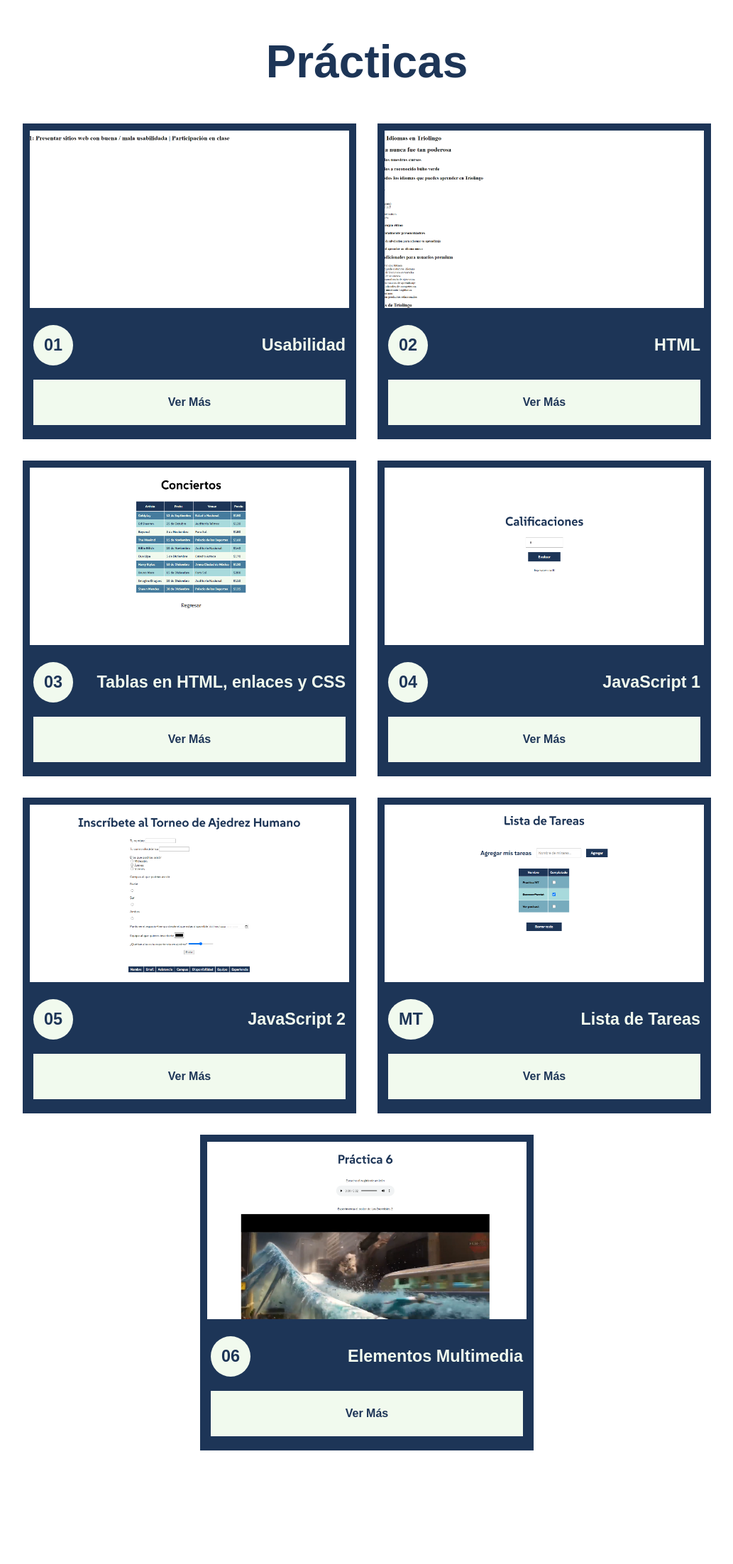
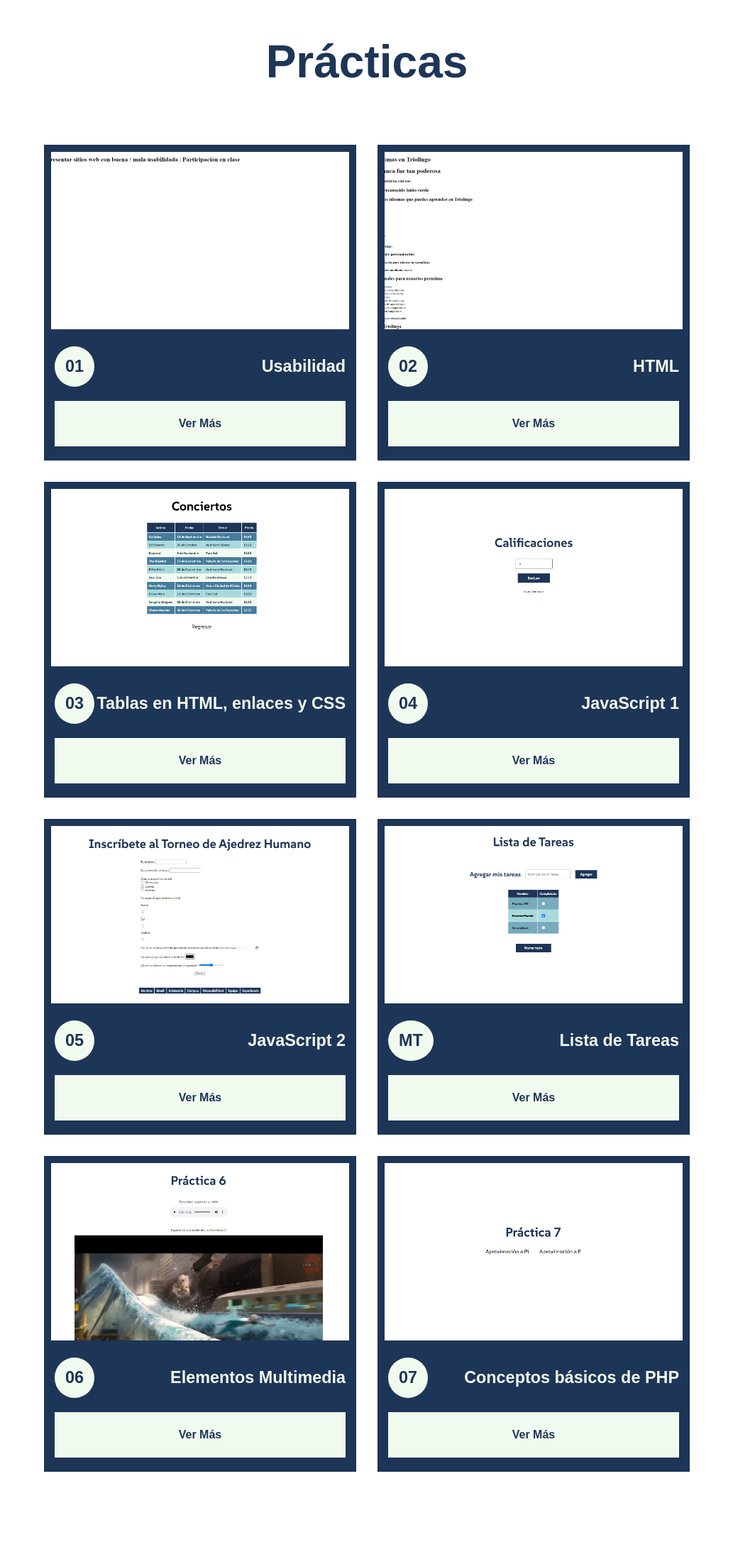
Before and after one commit to AlexCayd/programacion-internet, a PHP site: page / in a window 1280 px wide. Shown: the part 78-2282 px from the top of the page at 71% size, without its empty margins (123-1156 px from the left). Before the commit the page ends 2122 px from the top, so only its background shows below. Run offline with PHP 8.4, Linux system fonts and the light colour scheme; some web fonts are replaced.

Commit message:
Añadir practica 7

```diff
--- a/index.html
+++ b/index.html
@@ -98,6 +98,17 @@
                 <p class="practicas__boton">Ver Más</p>
             </div>
         </a>
+
+        <a href="Practica6/index.html" class="practicas__card">
+            <img class="practica__imagen" src="img/practica7.png" alt="Práctica 7">
+            <div class="card__contenedor">
+                <div class="card__title">
+                    <h3 class="practicas__num">07</h3>
+                    <h3 class="practicas__titulo">Conceptos básicos de PHP</h3>
+                </div>
+                <p class="practicas__boton">Ver Más</p>
+            </div>
+        </a>
     </main>
 </body>
 </html>
--- a/styles.css
+++ b/styles.css
@@ -47,10 +47,11 @@ a {
     flex-wrap: wrap;
     gap: 30px;
     margin-bottom: 100px;
+    padding: 30px;
 }
 
 .practica__imagen {
-    width: 450px;
+    width: 420px;
     height: 250px;
     margin: 10px;
     object-fit: cover;
```
Also changed, not shown: img/practica7.png (added).
